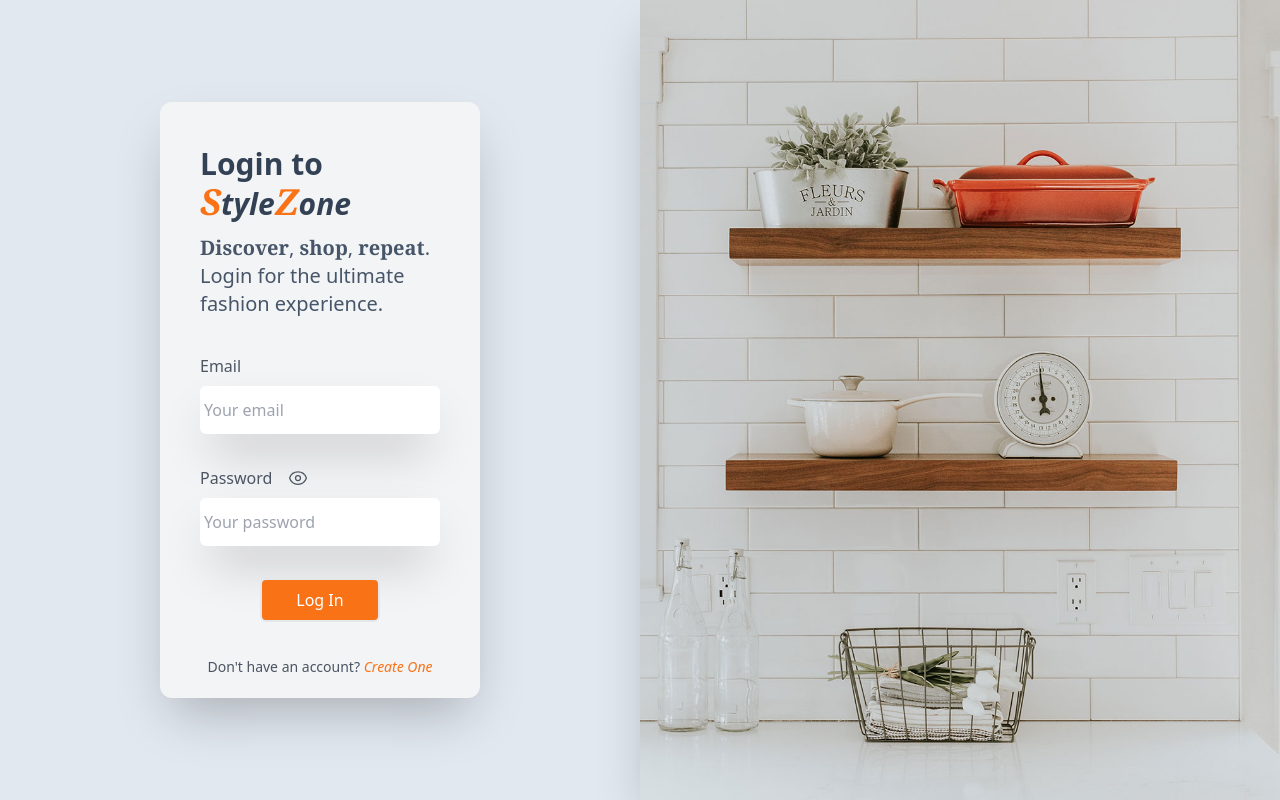
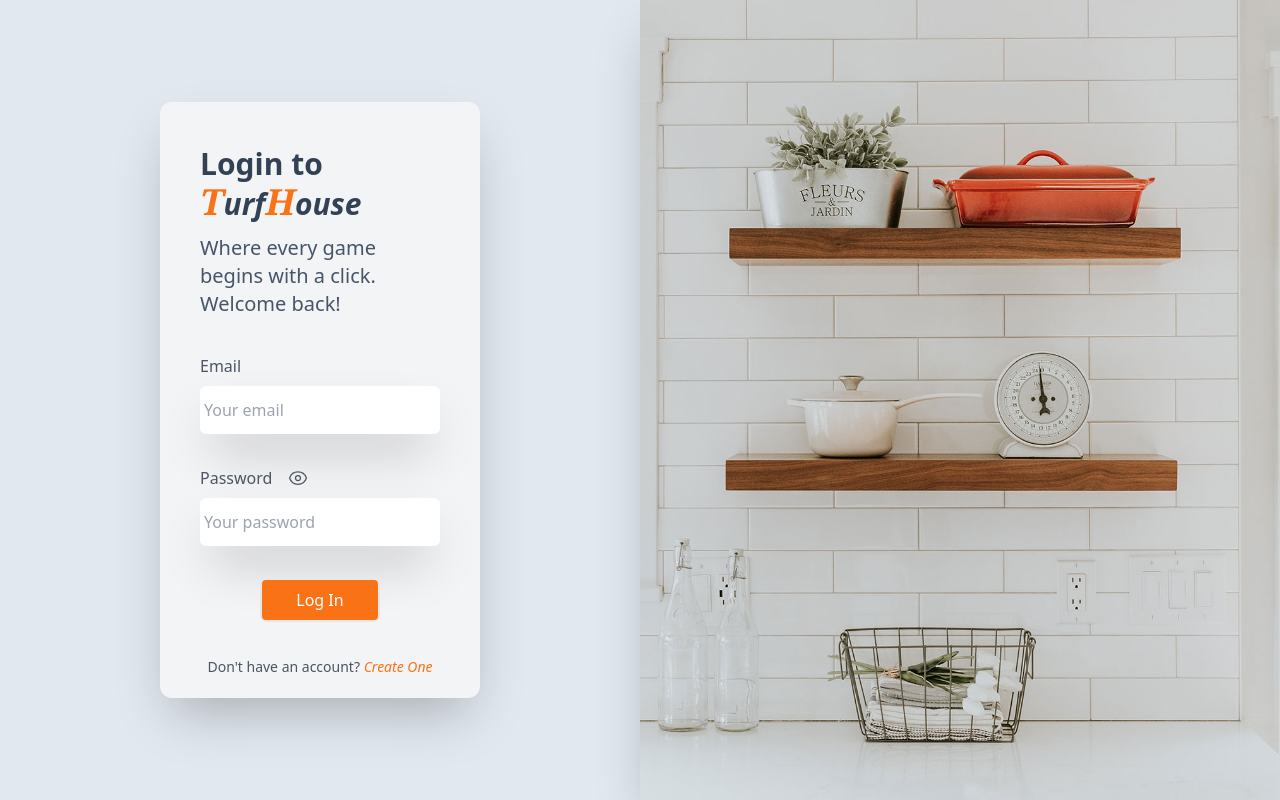
Before and after one commit to jzjomon/Fashion_Forward_App, a React (Create React App) app in the folder frontend/: page / in a window 1280 px wide. Built offline with nearby package versions, Linux system fonts and the light colour scheme.

Commit message:
added new name in frontend

```diff
--- a/frontend/src/Components/LoginCard.jsx
+++ b/frontend/src/Components/LoginCard.jsx
@@ -59,8 +59,8 @@ const LoginCard = ({ setLogin }) => {
         <>
             <div id="main" className='xl:w-2/4 md:w-3/4 w-3/4 sm:w-2/4 px-10 h-fit  shadow-2xl rounded-xl bg-gray-100 overflow-auto py-5 animate-born'>
                 <div className="mt-6">
-                    <h1 className="text-3xl font-semibold text-slate-700">Login to <span className="font-bold italic"><span className="text-orange-500 text-4xl font-serif">S</span>tyle<span className="text-orange-500 text-4xl font-serif">Z</span>one</span></h1>
-                    <p className="mt-3 text-xl text-slate-600 font-medium"> <span className="font-serif font-semibold">Discover</span>, <span className="font-serif font-semibold">shop</span>, <span className="font-serif font-semibold">repeat</span>. Login for the ultimate fashion experience.</p>
+                    <h1 className="text-3xl font-semibold text-slate-700">Login to <span className="font-bold italic"><span className="text-orange-500 text-4xl font-serif">T</span>urf<span className="text-orange-500 text-4xl font-serif">H</span>ouse</span></h1>
+                    <p className="mt-3 text-xl text-slate-600 font-medium">Where every game begins with a click. Welcome back!</p>
                 </div>
                 <div className="mt-9">
                     <div className="flex flex-col gap-8">
--- a/frontend/src/Components/SignUpCard.jsx
+++ b/frontend/src/Components/SignUpCard.jsx
@@ -74,8 +74,8 @@ const SignUpCard = ({ setLogin }) => {
         <>
             <div id="main" className='xl:w-2/4 md:w-3/4 w-3/4 sm:w-2/4 px-10 h-fit mt-auto mb-auto  shadow-2xl rounded-xl bg-gray-100 py-5 animate-born'>
                 <div className="mt-6">
-                    <h1 className="text-3xl font-semibold text-slate-700">Welcome to <span className="font-bold italic"><span className="text-orange-500 text-4xl font-serif">S</span>tyle<span className="text-orange-500 text-4xl font-serif">Z</span>one</span></h1>
-                    <p className="mt-3 text-xl text-slate-600 font-medium"> One step closer to fashion bliss. Register and shop with style.</p>
+                    <h1 className="text-3xl font-semibold text-slate-700">Welcome to <span className="font-bold italic"><span className="text-orange-500 text-4xl font-serif">T</span>urf<span className="text-orange-500 text-4xl font-serif">H</span>ouse</span></h1>
+                    <p className="mt-3 text-xl text-slate-600 font-medium">Get in the game! Sign up and secure your spot on the turf.</p>
                 </div>
                 <div className="mt-9">
                     <div className="flex flex-col transition-all gap-5">
```
